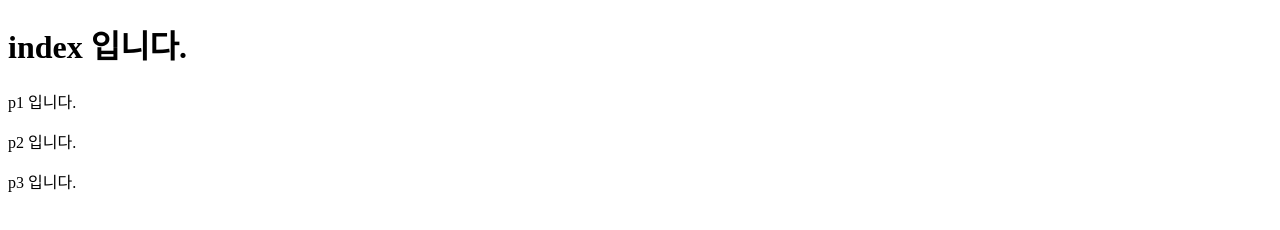
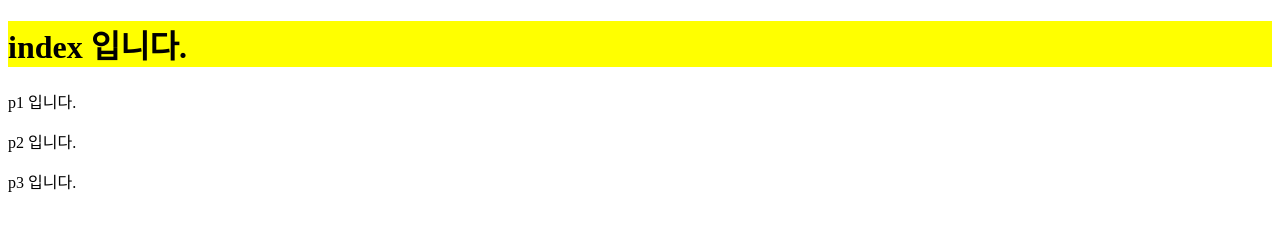
Before and after one commit to chaewonmo/your_app2, a plain HTML site: page index.html in a window 1280 px wide. Drawn offline with Linux system fonts and the light colour scheme.

Commit message:
h1 color changed

```diff
--- a/index.html
+++ b/index.html
@@ -5,6 +5,11 @@
     <meta http-equiv="X-UA-Compatible" content="IE=edge">
     <meta name="viewport" content="width=device-width, initial-scale=1.0">
     <title>Document</title>
+    <style>
+    h1{
+        background-color:yellow
+    }
+    </style>
 </head>
 <body>
     <h1>index 입니다.</h1>
```
